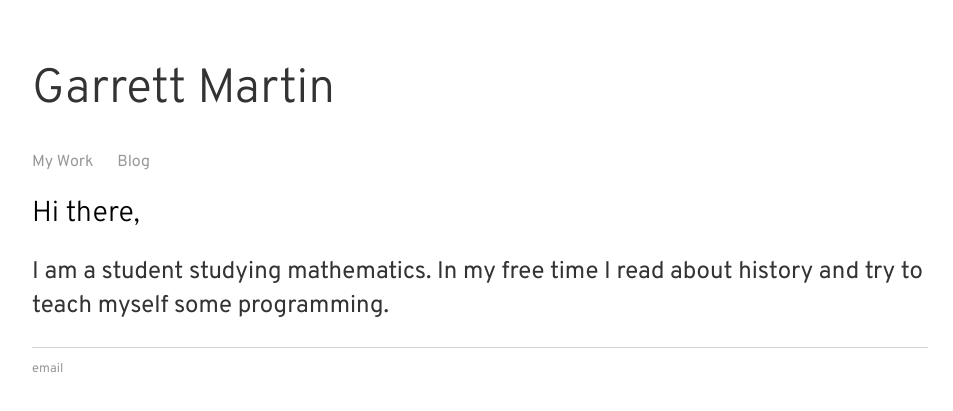
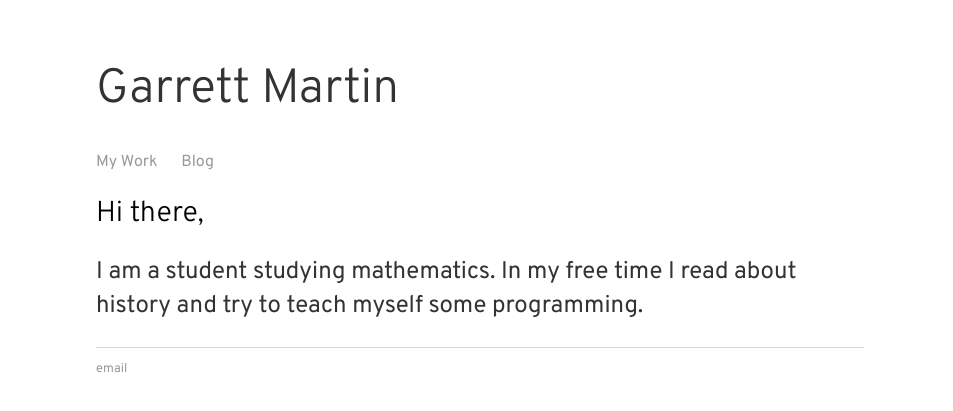
Before and after one commit to martingarrettl/martingarrettl.github.io, a Jekyll site: the page built from index.html, in a window 1280 px wide. Shown: the top 411 px of the page, without its empty margins (160-1113 px from the left). Built offline with Jekyll 4.4.1, drawn with Linux system fonts in a browser that asks for light colours.

```diff
--- a/_layouts/default.html
+++ b/_layouts/default.html
@@ -6,6 +6,7 @@
 			<link rel="stylesheet" type="text/css" href="/css/main.css">
 		</head>
 		<body>
+		<div class="media-container">
 			<header>
 				<a href="/" class="top"><h1>Garrett Martin</h1></a>
 			<nav>
@@ -25,5 +26,6 @@
 	        		<li><a href="mailto:martin.garrettl@gmail.com">email</a></li>
 				</ul>
 			</footer>
+		</div><!-- /.media-container -->
 		</body>
 	</html>
--- a/css/main.css
+++ b/css/main.css
@@ -1,6 +1,20 @@
 body {
     margin: 60px auto;
-    width: 70%;
+}
+@media screen and (min-width: 1024px) {
+  body {
+    width: 50%;
+  }
+}
+@media screen and (max-width: 480px) {
+  body {
+    width: 80%;
+  }
+}
+@media screen and (min-width: 480px) {
+  body {
+    width: 60%;
+  }
 }
 nav ul, footer ul {
     font-family: 'Overpass', sans-serif;
```
